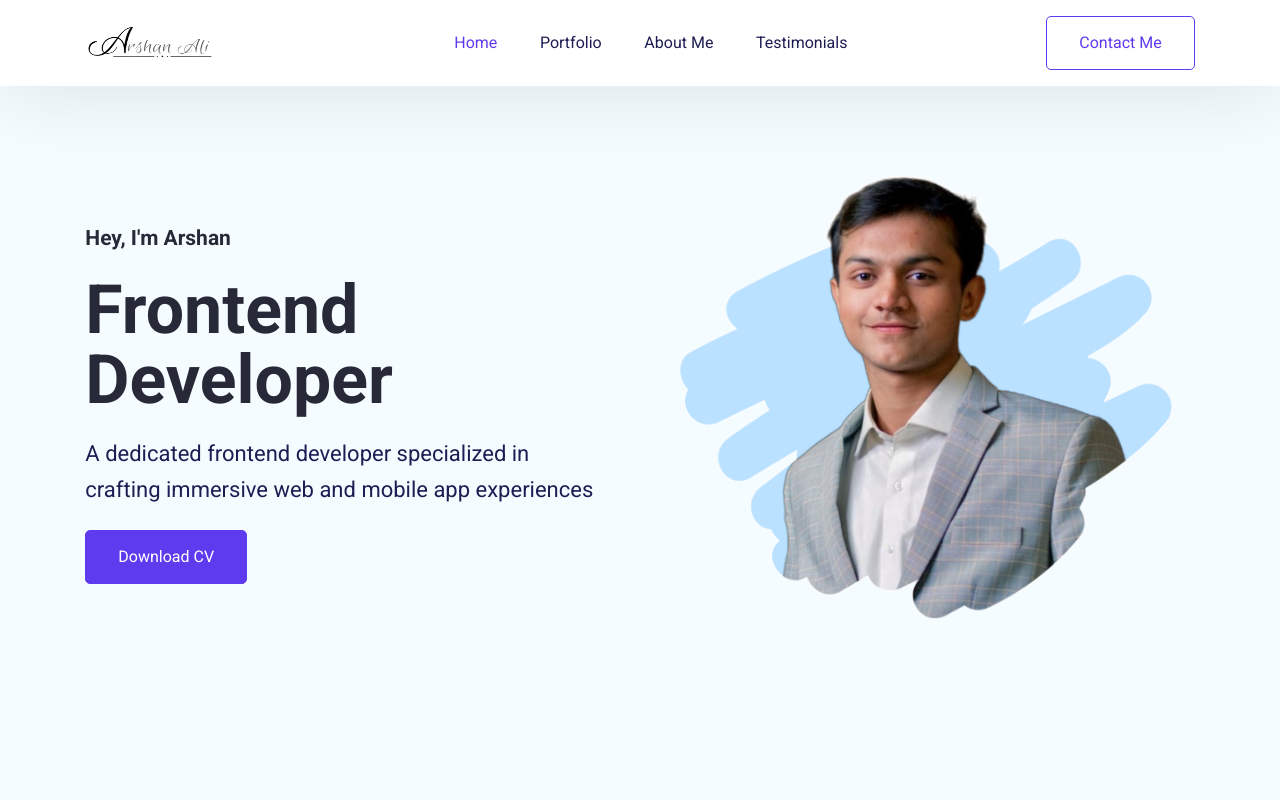
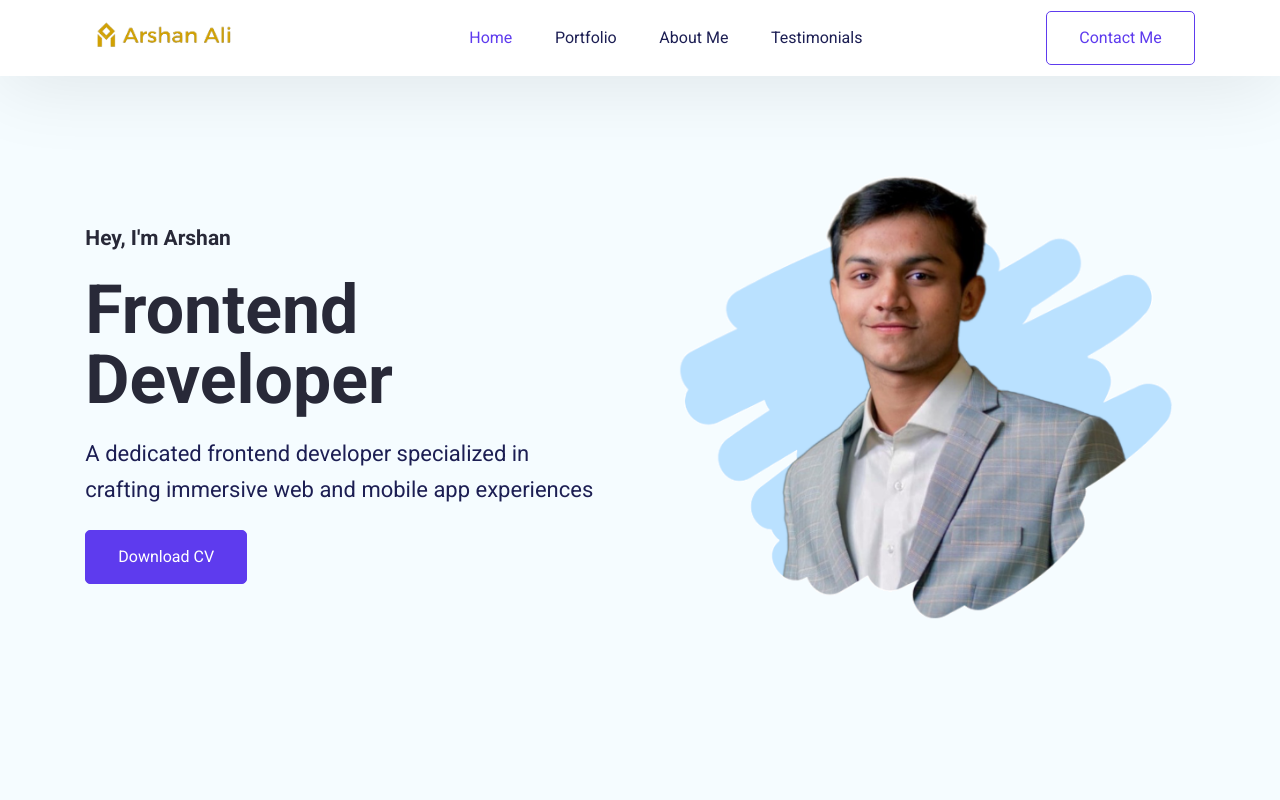
Before and after one commit to arshan-alee/My-Portfolio, a React (Create React App) app: page / in a window 1280 px wide. Shown: the top 800 px of the page. Built offline with nearby package versions, Linux system fonts and the light colour scheme.

Commit message:
brandlogo changed

```diff
--- a/src/App.css
+++ b/src/App.css
@@ -155,7 +155,7 @@ h2 {
   display: flex;
   justify-content: space-between;
   align-items: center;
-  padding: 15px 85.333px;
+  padding: 10px 85.333px;
   background: var(--white);
   box-shadow: 0px 5.333px 80px 0 rgba(0, 0, 0, 0.1);
   position: fixed;
@@ -189,7 +189,7 @@ h2 {
 
 .brand-logo {
   height: 50px;
-  width: 130px;
+  width: 160px;
 }
 /* Navbar Styler Ends */
 
```
Also changed, not shown: public/img/brandlogo.png, public/logo.png.
